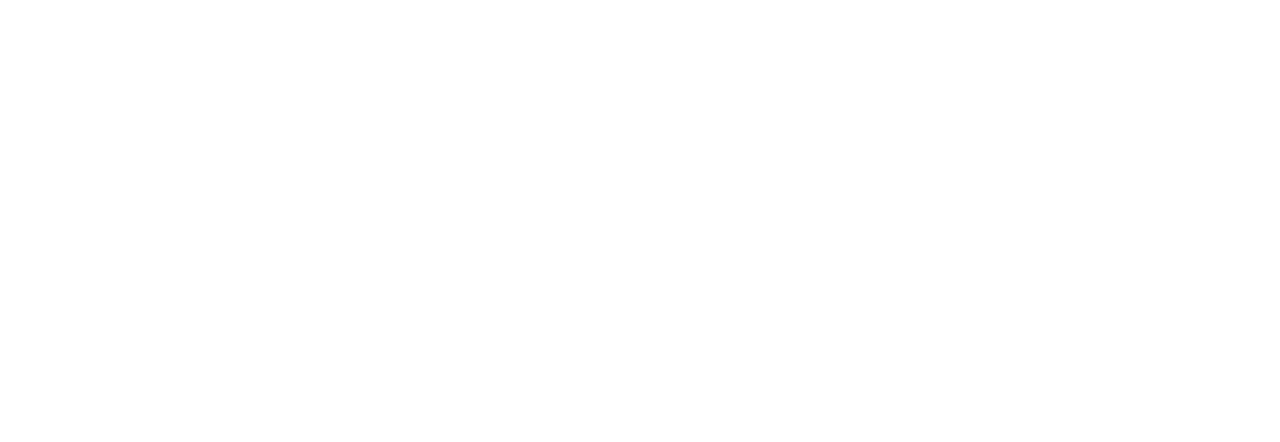
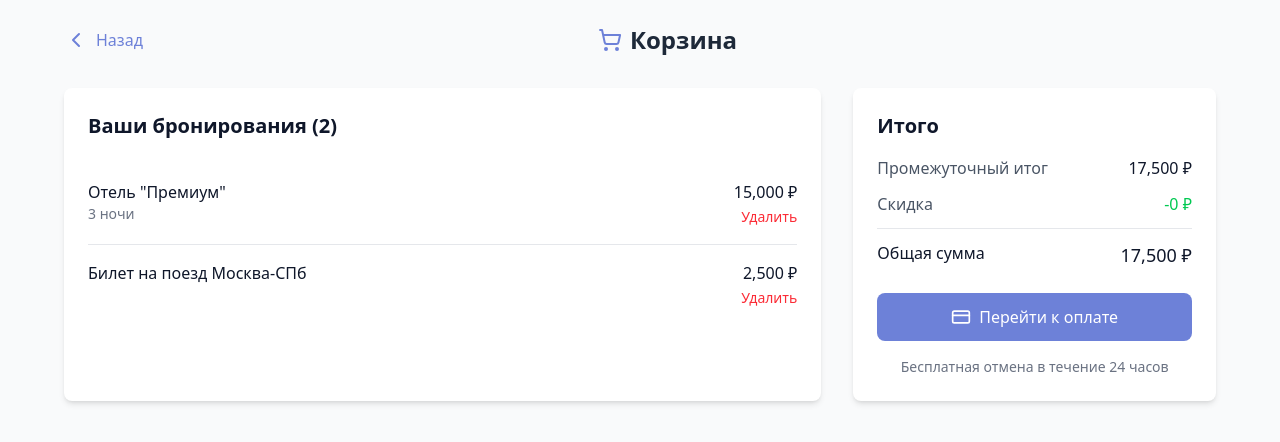
Before and after one commit to DanTimson/TBH-Project, a React (Vite) app: page /cart in a window 1280 px wide. Before the commit this address had no page. Shown: the top 442 px of the page. Built offline with nearby package versions, Linux system fonts and the light colour scheme.

Commit message:
add new navigation

```diff
--- a/src/App2.jsx
+++ b/src/App2.jsx
@@ -3,6 +3,7 @@
 import HotelPage from './pages/hot'; // создай этот файл
 import TrainPage2 from './pages/train2';   // и этот тоже
 import InputPageExample from './index.jsx'
+import CartPage from './pages/Cart';
 
 export default function App2() {
   return (
@@ -11,6 +12,7 @@
         <Route path="/train1" element={<TrainPage />} />
         <Route path="/hotel" element={<HotelPage />} />
         <Route path="/train2" element={<TrainPage2 />} />
+        <Route path="/cart" element={<CartPage />} />
     </Routes>
   );
 }
--- a/src/components/ui/Button.jsx
+++ b/src/components/ui/Button.jsx
@@ -5,13 +5,13 @@
 const Button = ({
   // Content
   label,
-  text = "Button", // New text attribute
+  text = "Найти",
   leftIcon,
   rightIcon,
 
   // Variants
   variant = "primary",
-  color = "blue",
+  color = "lilac",
   size = "m",
   initialState = "enabled",
 
@@ -45,6 +45,18 @@
         secondary: {
           enabled: "border border-blue-600 text-blue-600 hover:bg-blue-50",
           pressed: "border border-blue-800 bg-blue-100 text-blue-800",
+          disabled: "border border-gray-300 text-gray-400"
+        }
+      },
+      lilac: {
+        primary: {
+          enabled: "bg-[#6D81D8] hover:bg-[#5A6DC2] text-white",
+          pressed: "bg-[#5A6DC2] text-white",
+          disabled: "bg-gray-300 text-gray-500"
+        },
+        secondary: {
+          enabled: "border border-[#6D81D8] text-[#6D81D8] hover:bg-[#E6ECFA]",
+          pressed: "border border-[#5A6DC2] bg-[#E6ECFA] text-[#5A6DC2]",
           disabled: "border border-gray-300 text-gray-400"
         }
       },
@@ -184,7 +196,7 @@
   leftIcon: PropTypes.element,
   rightIcon: PropTypes.element,
   variant: PropTypes.oneOf(["primary", "secondary"]),
-  color: PropTypes.oneOf(["blue", "green"]),
+  color: PropTypes.oneOf(["blue", "green", "lilac"]),
   size: PropTypes.oneOf(["s", "m", "l"]),
   initialState: PropTypes.oneOf(["enabled", "pressed", "disabled"]),
   showLeftIcon: PropTypes.bool,
@@ -197,7 +209,7 @@
 Button.defaultProps = {
   text: "Button",
   variant: "primary",
-  color: "blue",
+  color: "lilac",
   size: "m",
   initialState: "enabled",
   showLeftIcon: false,
--- a/src/components/ui/NavbarDesktop.jsx
+++ b/src/components/ui/NavbarDesktop.jsx
@@ -8,14 +8,6 @@
 import React from "react";
 import NavbarCell from "./NavbarCell";
 import { useNavigate } from 'react-router-dom';
-
-const navigationOptions = [
-  { id: "calendar", Icon: Calendar, label: "Calendar" },
-  { id: "train1", Icon: Train, label: "Outbound Train" },
-  { id: "bed", Icon: Bed, label: "Hotel" },
-  { id: "train2", Icon: Plane, label: "Return Flight" }, // Changed from Train to Plane for variety
-  { id: "cart", Icon: ShoppingCart, label: "Cart" },
-];
 
 export default function NavbarDesktop({ activeItem = "calendar" }) {
   const navigate = useNavigate();
@@ -29,12 +21,16 @@
       <nav className="flex items-center justify-center w-full bg-base-0">
         {/* Left Side - Calendar */}
         <div className="flex w-60 items-center justify-center p-5">
-          <NavbarCell
+          <button onClick={() => handleNavigation("/ ")}
+            className="relative z-10"
+            >
+            <NavbarCell
             Icon={Calendar}
             isActive={activeItem === "calendar"}
             label="Date Selection"
             inactiveColor="#6D81D8"
           />
+          </button>
         </div>
 
         {/* Middle - Transportation Options */}
@@ -72,12 +68,15 @@
 
         {/* Right Side - Cart */}
         <div className="flex w-60 items-center justify-center p-5">
-          <NavbarCell
+          <button onClick={() => handleNavigation("/cart")}
+            className="relative z-10">
+              <NavbarCell
             Icon={ShoppingCart}
             isActive={activeItem === "cart"}
             label="Booking Summary"
             inactiveColor={activeItem === "calendar" ? "#C6C6C6" : "#6D81D8"}
           />
+          </button>
         </div>
       </nav>
     </div>
--- a/src/components/ui/Search.jsx
+++ b/src/components/ui/Search.jsx
@@ -2,9 +2,17 @@
 import Button from "./Button";
 import InputField from "./InputField"; // Adjust path if needed
 import { ChevronRight } from "lucide-react";
+import { useNavigate } from 'react-router-dom';
 
 const Search = ({ mode = "search" }) => {
   // Define input configs for each state
+  const navigate = useNavigate();
+
+  const handleNavigation = (path) => {
+    console.log('Navigating to:', path);
+    navigate(path);
+  };
+
   const inputsConfig = {
     search: [
       { label: "Departure" },
@@ -21,9 +29,9 @@
 
   // Define button configs for each state
   const buttonsConfig = {
-    search: [{ text: "Найти", color: "bg-[#6d81d8]" }],
+    search: [{ text: "Find", color: "bg-[#6d81d8]", path: "/train1"}],
     skip: [
-      { text: "Найти", color: "bg-[#6d81d8]" },
+      { text: "Найти", color: "bg-[#6d81d8]", path: "/train1"},
       { text: "Пропустить", color: "bg-[#369672]", icon: true },
     ],
   };
@@ -52,6 +60,7 @@
           {buttons.map((button, index) => (
             <Button
               key={index}
+              onClick={() => handleNavigation(button.path)}
               className={`h-[52px] px-6 py-2 ${button.color} text-base-0 font-body-m-regular`}
             >
               {button.text}
--- a/src/index.jsx
+++ b/src/index.jsx
@@ -6,11 +6,13 @@
 import NewsCard from "./components/ui/NewsCard/NewsCard";
 import NewsCardContent from "./components/ui/NewsCard/NewsCardContent";
 import NavbarDesktop from "./components/ui/NavbarDesktop";
+import { useNavigate } from 'react-router-dom';
 import RadioBox from "./components/ui/RadioBox";
 import CheckBox from "./components/ui/CheckBox";
 import TextField from "./components/ui/TextField";
 
 export default function InputPageExample() {
+  const navigate = useNavigate();
   const cardData = [
     { id: 1, text: "Новость 1: Lorem ipsum dolor sit amet" },
     { id: 2, text: "Новость 2: Consectetur adipiscing elit" },
@@ -22,7 +24,15 @@
     <div className="flex flex-col min-h-screen items-center justify-center relative bg-red-5-duplicate">
       {/* Header */}
       <header className="flex w-full h-[140px] items-center justify-center gap-5 p-5 relative bg-base-0">
-        <Button variant="ghost" className="w-[52px] h-[52px] p-0">
+        <Button
+          variant="ghost"
+          className="w-[52px] h-[52px] p-0"
+          onClick={() => {
+          console.log('Navigating back');
+          navigate(-1);
+          }}
+          text="Назад"
+        >
           <ChevronLeft className="w-8 h-8" />
         </Button>
 
--- /dev/null
+++ b/src/pages/Cart.jsx
@@ -0,0 +1,110 @@
+import React from 'react';
+import { Link, useNavigate } from 'react-router-dom';
+import { ShoppingCart, ChevronLeft, CreditCard, Package } from 'lucide-react';
+
+const CartPage = () => {
+  const navigate = useNavigate();
+
+  // Пример данных корзины
+  const cartItems = [
+    { id: 1, name: 'Отель "Премиум"', price: 15000, nights: 3 },
+    { id: 2, name: 'Билет на поезд Москва-СПб', price: 2500 },
+  ];
+
+  const subtotal = cartItems.reduce((sum, item) => sum + item.price, 0);
+
+  return (
+    <div className="min-h-screen bg-gray-50 p-6">
+      {/* Шапка */}
+      <header className="max-w-6xl mx-auto flex items-center justify-between mb-8">
+        <button
+          onClick={() => navigate(-1)}
+          className="flex items-center text-[#6D81D8] hover:text-[#5A6DC2] transition-colors"
+        >
+          <ChevronLeft className="w-6 h-6 mr-2" />
+          Назад
+        </button>
+        <h1 className="text-2xl font-bold text-gray-800 flex items-center">
+          <ShoppingCart className="w-6 h-6 mr-2 text-[#6D81D8]" />
+          Корзина
+        </h1>
+        <div className="w-6"></div> {/* Для выравнивания */}
+      </header>
+
+      {/* Основное содержимое */}
+      <main className="max-w-6xl mx-auto grid grid-cols-1 lg:grid-cols-3 gap-8">
+        {/* Список товаров */}
+        <div className="lg:col-span-2 bg-white rounded-lg shadow-md p-6">
+          <h2 className="text-xl font-semibold mb-6">Ваши бронирования ({cartItems.length})</h2>
+
+          {cartItems.map(item => (
+            <div key={item.id} className="border-b border-gray-200 py-4 last:border-0">
+              <div className="flex justify-between">
+                <div>
+                  <h3 className="font-medium">{item.name}</h3>
+                  {item.nights && (
+                    <p className="text-sm text-gray-500">{item.nights} ночи</p>
+                  )}
+                </div>
+                <div className="text-right">
+                  <p className="font-medium">{item.price.toLocaleString()} ₽</p>
+                  <button className="text-sm text-red-500 hover:text-red-700">
+                    Удалить
+                  </button>
+                </div>
+              </div>
+            </div>
+          ))}
+
+          {cartItems.length === 0 && (
+            <div className="text-center py-12">
+              <Package className="mx-auto w-12 h-12 text-gray-400 mb-4" />
+              <p className="text-gray-500">Ваша корзина пуста</p>
+              <Link
+                to="/hotel"
+                className="mt-4 inline-block text-[#6D81D8] hover:text-[#5A6DC2]"
+              >
+                Найти отели
+              </Link>
+            </div>
+          )}
+        </div>
+
+        {/* Панель итого */}
+        <div className="bg-white rounded-lg shadow-md p-6 h-fit sticky top-6">
+          <h2 className="text-xl font-semibold mb-4">Итого</h2>
+
+          <div className="space-y-3 mb-6">
+            <div className="flex justify-between">
+              <span className="text-gray-600">Промежуточный итог</span>
+              <span>{subtotal.toLocaleString()} ₽</span>
+            </div>
+            <div className="flex justify-between">
+              <span className="text-gray-600">Скидка</span>
+              <span className="text-green-500">-0 ₽</span>
+            </div>
+            <div className="border-t border-gray-200 pt-3 flex justify-between font-medium">
+              <span>Общая сумма</span>
+              <span className="text-lg">{(subtotal).toLocaleString()} ₽</span>
+            </div>
+          </div>
+
+          <button
+            onClick={() => navigate('/checkout')}
+            className="w-full bg-[#6D81D8] hover:bg-[#5A6DC2] text-white py-3 rounded-lg font-medium transition-colors flex items-center justify-center"
+            disabled={cartItems.length === 0}
+          >
+            <CreditCard className="w-5 h-5 mr-2" />
+            Перейти к оплате
+          </button>
+
+          <p className="mt-4 text-sm text-gray-500 text-center">
+            Бесплатная отмена в течение 24 часов
+          </p>
+        </div>
+      </main>
+    </div>
+  );
+};
+
+export default CartPage;
--- a/src/pages/train1.jsx
+++ b/src/pages/train1.jsx
@@ -1,5 +1,6 @@
 import React from 'react';
 import { Link } from 'react-router-dom';
+//import NavbarDesktop from "../../components/ui/NavbarDesktop";
 
 export default function TrainPage() {
   return (
@@ -21,6 +22,7 @@
       >
         ← На главную
       </Link>
+
     </div>
   );
 }
```
